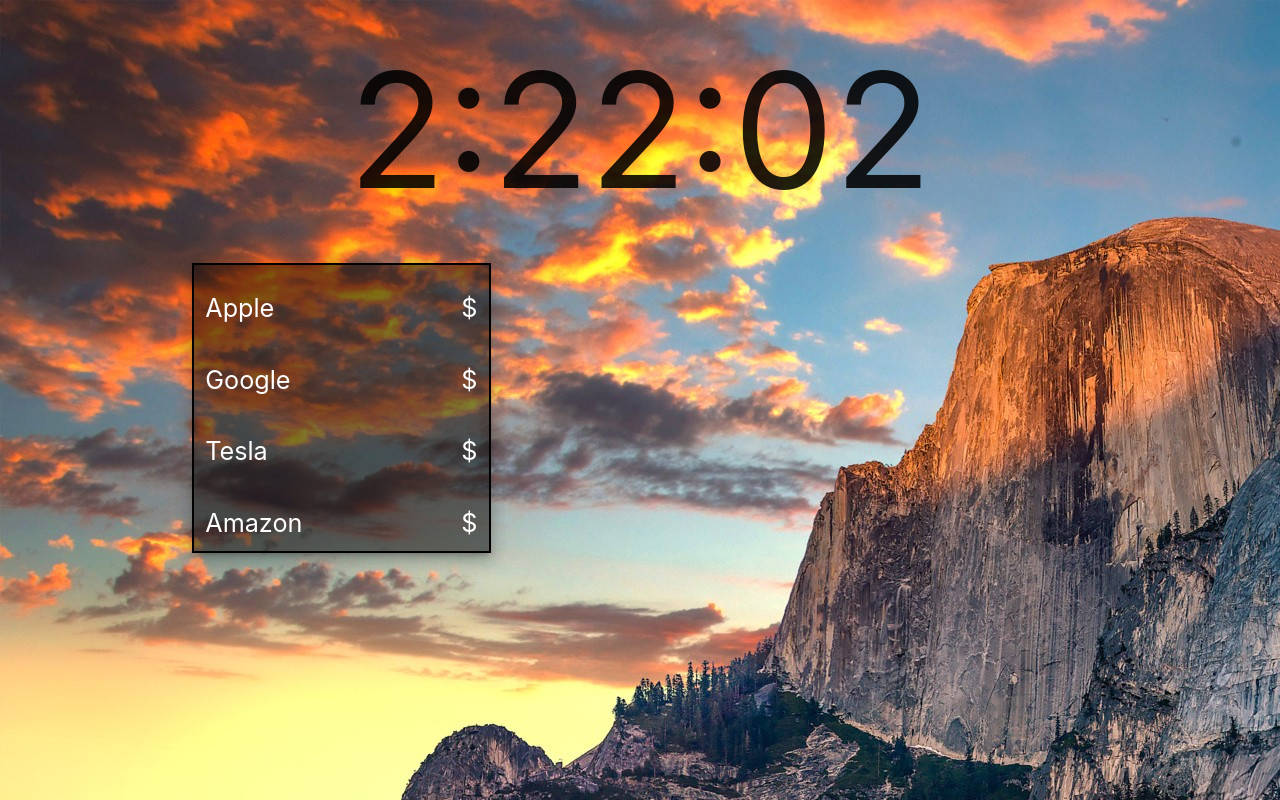
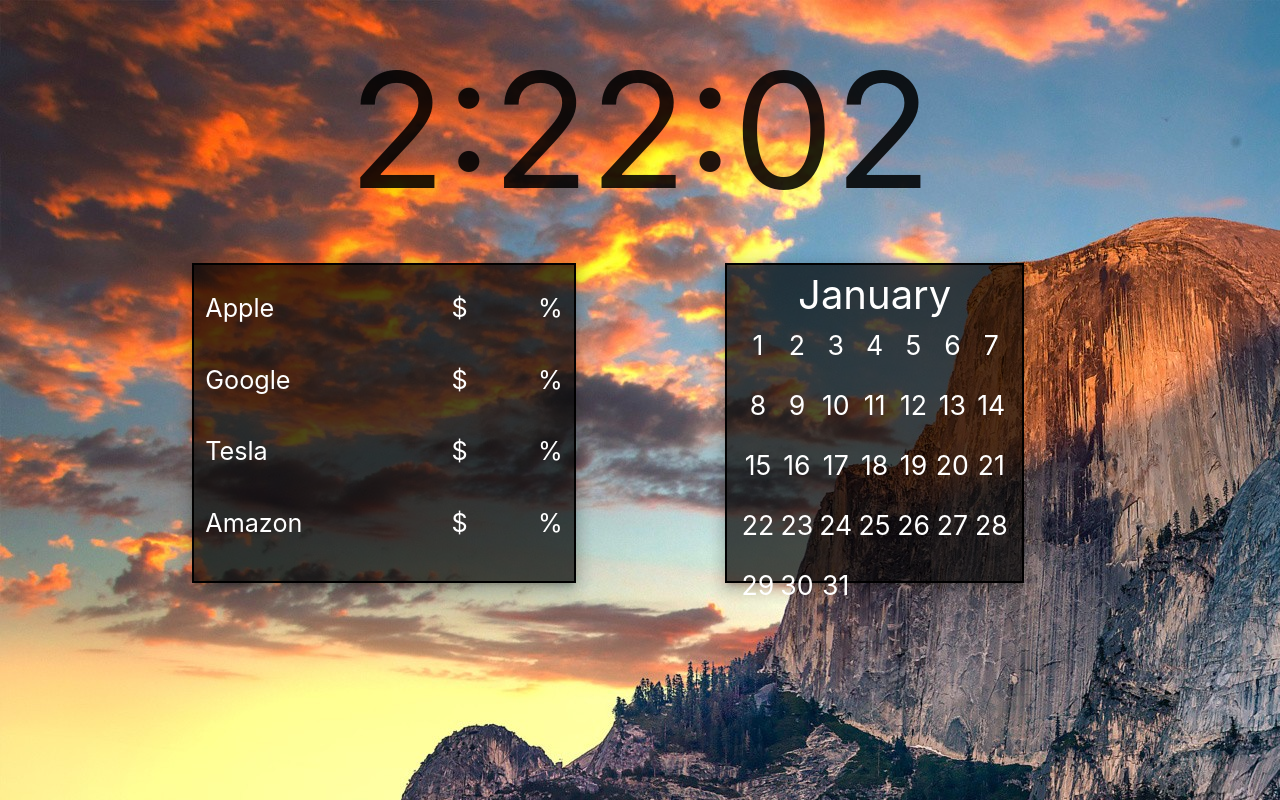
Before and after one commit to arman-ashrafian/homepage, a Vue app in the folder frontend/: page / in a window 1280 px wide. Built offline with nearby package versions, Linux system fonts and the light colour scheme; no server answers.

Commit message:
finish stocks component, starting calender component

```diff
--- /dev/null
+++ b/frontend/src/components/Calender.vue
@@ -0,0 +1,68 @@
+<template>
+    <div class="calender col s4 z-depth-3 white-text">
+      <div id="month">January</div>
+      <div class="day center-align" v-for="day in daysInMonths[0]" :key="day">
+        {{ day }}
+      </div>
+    </div>
+</template>
+
+
+
+<script>
+export default {
+  name: "Calender",
+  data: function() {
+    return {
+      today: new Date(),
+      daysInMonths: [31, 28, 31, 30, 31, 30, 31, 31, 30, 31, 30, 31],
+      dayLabels: [
+        "Sunday",
+        "Monday",
+        "Tuesday",
+        "Wednesday",
+        "Thursday",
+        "Friday",
+        "Saturday"
+      ],
+      monthLabels: [
+        "January",
+        "February",
+        "March",
+        "April",
+        "May",
+        "June",
+        "July",
+        "August",
+        "September",
+        "October",
+        "November",
+        "December"
+      ]
+    };
+  }
+};
+</script>
+
+<style scoped>
+.calender {
+  display: grid;
+  grid-template-columns: repeat(7, 1fr);
+  grid-auto-rows: minmax(60px, auto);
+  border: solid black 2px;
+  background: rgba(0, 0, 0, 0.7);
+  max-height: 40vh;
+  padding-bottom: 5px;
+}
+
+.day {
+  font-size: 20pt;
+}
+
+#month {
+  font-size: 30pt;
+  grid-column: 1 / 8;
+  text-align: center;
+}
+
+</style>
--- a/frontend/src/components/Clock.vue
+++ b/frontend/src/components/Clock.vue
@@ -1,6 +1,6 @@
 <template>
-  <div class="row center-align">
-      <div class="col s12">
+  <div class="row">
+      <div class="col s12 center-align">
           <h1 id="time">{{ time }}</h1>
       </div>
   </div>
@@ -8,22 +8,22 @@
 
 <script>
 export default {
-  name: 'Clock',
+  name: "Clock",
   data: function() {
     return {
-          time: 'hello'
-      }
+      time: "hello"
+    };
   },
   mounted: function() {
     setInterval(() => {
       let d = new Date();
-          let h = d.getHours()%12;
-          let m = (d.getMinutes()<10?'0':'') + d.getMinutes();
-          let s = (d.getSeconds()<10?'0':'') + d.getSeconds();
+      let h = d.getHours() % 12;
+      let m = (d.getMinutes() < 10 ? "0" : "") + d.getMinutes();
+      let s = (d.getSeconds() < 10 ? "0" : "") + d.getSeconds();
       this.$data.time = h + ":" + m + ":" + s;
     }, 1000);
   }
-}
+};
 </script>
 
 <style scoped>
--- a/frontend/src/components/Stocks.vue
+++ b/frontend/src/components/Stocks.vue
@@ -1,12 +1,11 @@
 <template>
-  <div class="row left-align white-text">
-      <div class="col s4 z-depth-3 left-align" id="stocks">
-          <div class="row flow-text" v-for="stock in stocks" :key="stock.id" id="indivStock">
-            <p class="col s6">{{stock}}</p>
-            <p class="col s6 right-align">${{ stockPrices[stock] }}</p>
-          </div>
-      </div>
-  </div>
+    <div class="col s4 z-depth-3 white-text" id="stocks">
+        <div class="row flow-text" v-for="stock in stocks" :key="stock.id" id="indivStock">
+          <p class="col s4 left-align stockName">{{stock.stock}}</p>
+          <p class="col s5 right-align">${{ stock.price }}</p>
+          <p class="col s3 right-align" :class="stock.color">{{ stock.percent }}%</p>
+        </div>
+    </div>
 </template>
 
 <script>
@@ -18,31 +17,51 @@ export default {
   name: "Stocks",
   data: function() {
     return {
-      stocks: ["Apple", "Google", "Tesla", "Amazon"],
-      stockTickers: {
-        'Apple': "aapl",
-        'Google': "goog",
-        'Tesla': "tsla",
-        'Amazon': "amzn",
-      },
-      stockPrices: {
-        'Apple': null,
-        'Google': null,
-        'Tesla': null,
-        'Amazon': null,
-      }
+      stocks: [
+        {stock: 'Apple', ticker: 'aapl', price: null, percent: null, color: 'white-text'},
+        {stock: 'Google', ticker: 'goog', price: null, percent: null, color: 'white-text'},
+        {stock: 'Tesla', ticker: 'tsla', price: null, percent: null, color: 'white-text'},
+        {stock: 'Amazon', ticker: 'amzn', price: null, percent: null, color: 'white-text'},
+        {stock: 'Microsoft', ticker: 'msft', price: null, percent: null, color: 'white-text'},
+      ]
     };
   },
 
-  // get stock prices on mount
-  mounted: function() {
-    for (let i = 0; i < this.$data.stocks.length; i++) {
-      axios
+  methods: {
+    getStockPrice(index) {
+      return axios
         .get(
-          `${stockURL}${this.$data.stockTickers[this.$data.stocks[i]]}/price`
+          `${stockURL}${this.stocks[index].ticker}/price`
         )
-        .then(response => this.$data.stockPrices[this.$data.stocks[i]] = response.data);
+    },
+
+    getStockPercentage(index) {
+      return axios
+        .get(
+          `${stockURL}${this.stocks[index].ticker}/previous`
+        )
+    },
+
+    updateAllStockData() {
+      for(let i = 0; i < this.stocks.length; i++) {
+        axios.all([this.getStockPrice(i), this.getStockPercentage(i)])
+          .then(axios.spread((priceResp, percResp) => {
+            this.stocks[i].price = priceResp.data;
+            this.stocks[i].percent = percResp.data.changePercent
+
+            // round to 2 decimal points
+            this.stocks[i].percent = Math.round(this.stocks[i].percent * 100) / 100;
+            // choose percentage color based on sign
+            this.stocks[i].color = this.stocks[i].percent >= 0 ? 'green-text' : 'red-text';
+          }))
+      }
     }
+  },
+
+  // get stock stats on mount
+  mounted() {
+    this.updateAllStockData()
+    setInterval(this.updateAllStockData, 30000)
   }
 };
 </script>
@@ -50,8 +69,9 @@ export default {
 <style scoped>
 #stocks {
   border: solid black 2px;
-  background: rgba(0, 0, 0, 0.5);
+  background: rgba(0, 0, 0, 0.7);
   max-height: 40vh;
+  width: 30vw;
   overflow-y: auto;
 }
 
--- a/frontend/src/views/Home.vue
+++ b/frontend/src/views/Home.vue
@@ -1,33 +1,39 @@
 <template>
   <div class="home">
     <Clock/>
-    <Stocks/>
+
+    <div class="row left-align white-text">
+      <Stocks/>
+      <div class="col s2"></div>
+      <Calender/>
+    </div>
   </div>
 </template>
 
 <script>
-import Clock from '@/components/Clock.vue'
-import Stocks from '@/components/Stocks.vue'
+import Clock from "@/components/Clock.vue";
+import Stocks from "@/components/Stocks.vue";
+import Calender from "@/components/Calender.vue"
 
 export default {
-  name: 'home',
+  name: "home",
   data: function() {
     return {
       info: null
-    }
+    };
   },
   components: {
     Clock,
-    Stocks
+    Stocks,
+    Calender
   }
-}
+};
 </script>
 
 <style>
 html {
-  background-image: url('.././assets/m.jpg');
-  background-repeat: 'no';
-  background-size: 'auto';
-
+  background-image: url(".././assets/m.jpg");
+  background-repeat: "no";
+  background-size: "auto";
 }
 </style>
```
Lines whose indentation alone changed are shown as unchanged.
